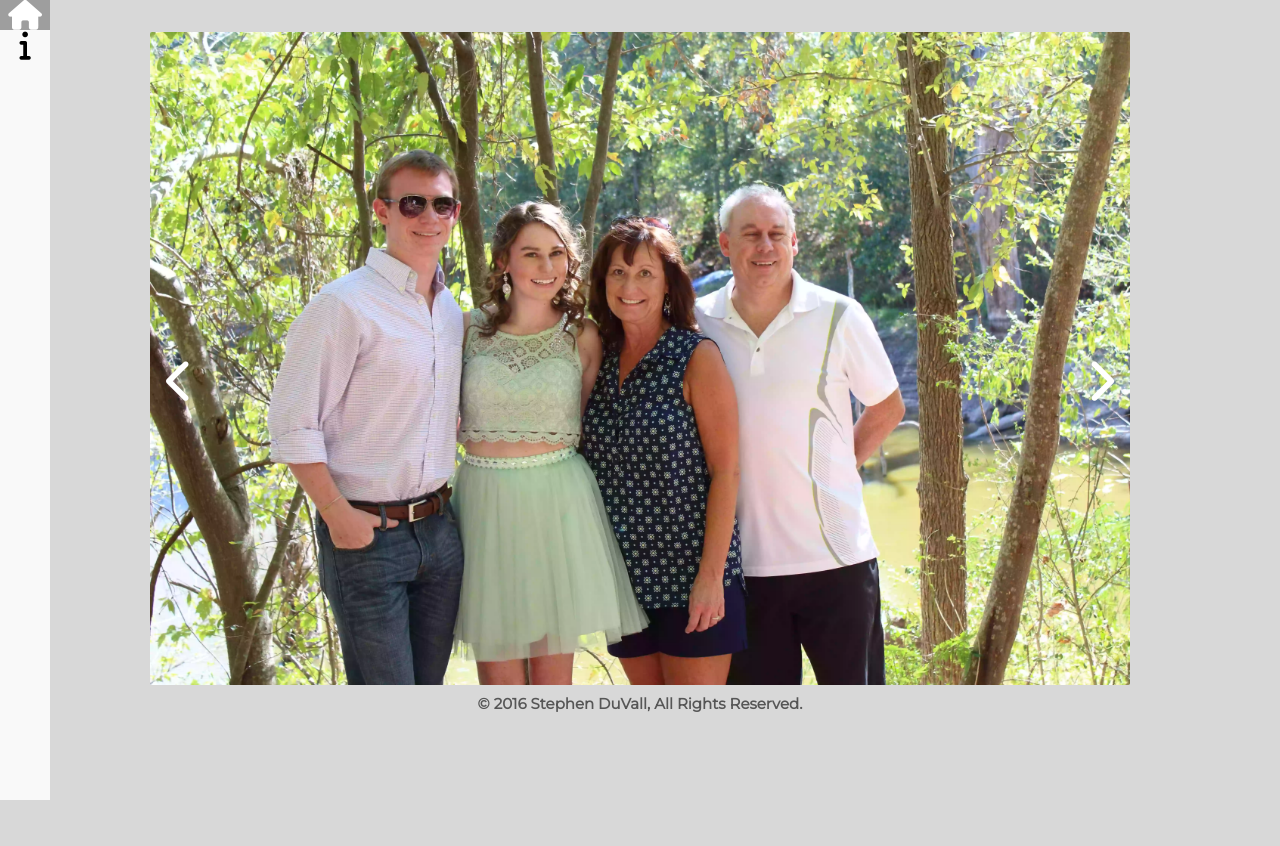
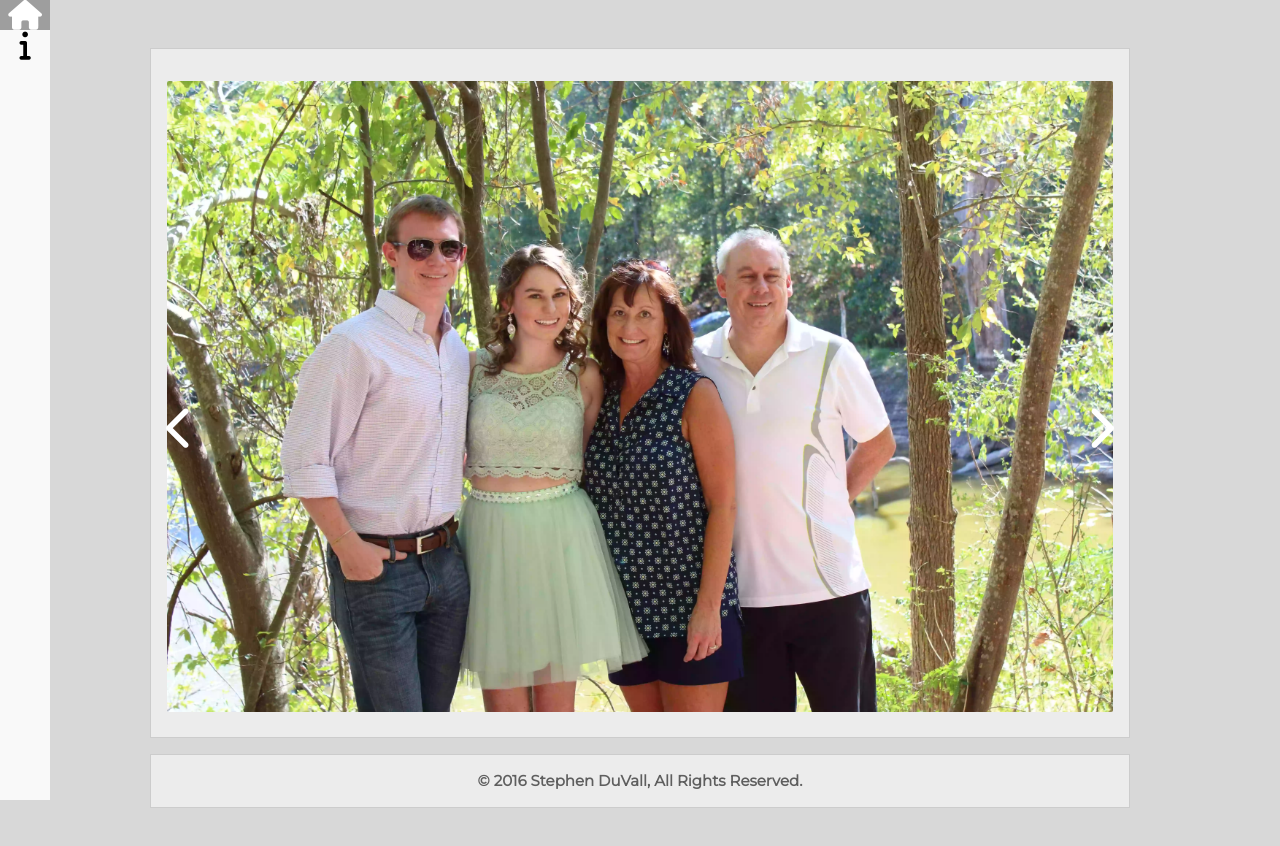
Before and after one commit to Buzzman56/amazonWebsite, a plain HTML site: page index.html in a window 1280 px wide. Before the commit the page ends 800 px from the top, so only its background shows below. Drawn offline with Linux system fonts and the light colour scheme.

Commit message:
Added box around images and copyright

```diff
--- a/index.html
+++ b/index.html
@@ -29,6 +29,7 @@
 
       <!--Slide show images -->
       <div class="w3-rest w3-padding-32 w3-center w3-content w3-display-container">
+        <div class="w3-panel w3-theme-l4 w3-padding-32 w3-card">
 
             <!-- Images -->
             <img class="mySlides w3-round-small w3-animate-left" src="images/fulls/01.webp" style="width:100%">
@@ -42,8 +43,9 @@
               <div class="fa fa-chevron-left fa-3x w3-left w3-text-white w3-margin-left" onclick="plusDivs(-1)"></div>
               <div class="fa fa-chevron-right fa-3x w3-right w3-text-white w3-margin-right" onclick="plusDivs(1)"></div>
             </div>
+          </div>
             <!-- Captions -->
-        <div class="w3-container-bottom">
+          <div class="w3-container-bottom w3-panel w3-theme-l4 w3-card">
             <p class="w3-opacity"><b>&copy; 2016 Stephen DuVall, All Rights Reserved.</b></p>
           </div>
       </div>
```
Lines whose indentation alone changed are shown as unchanged.
